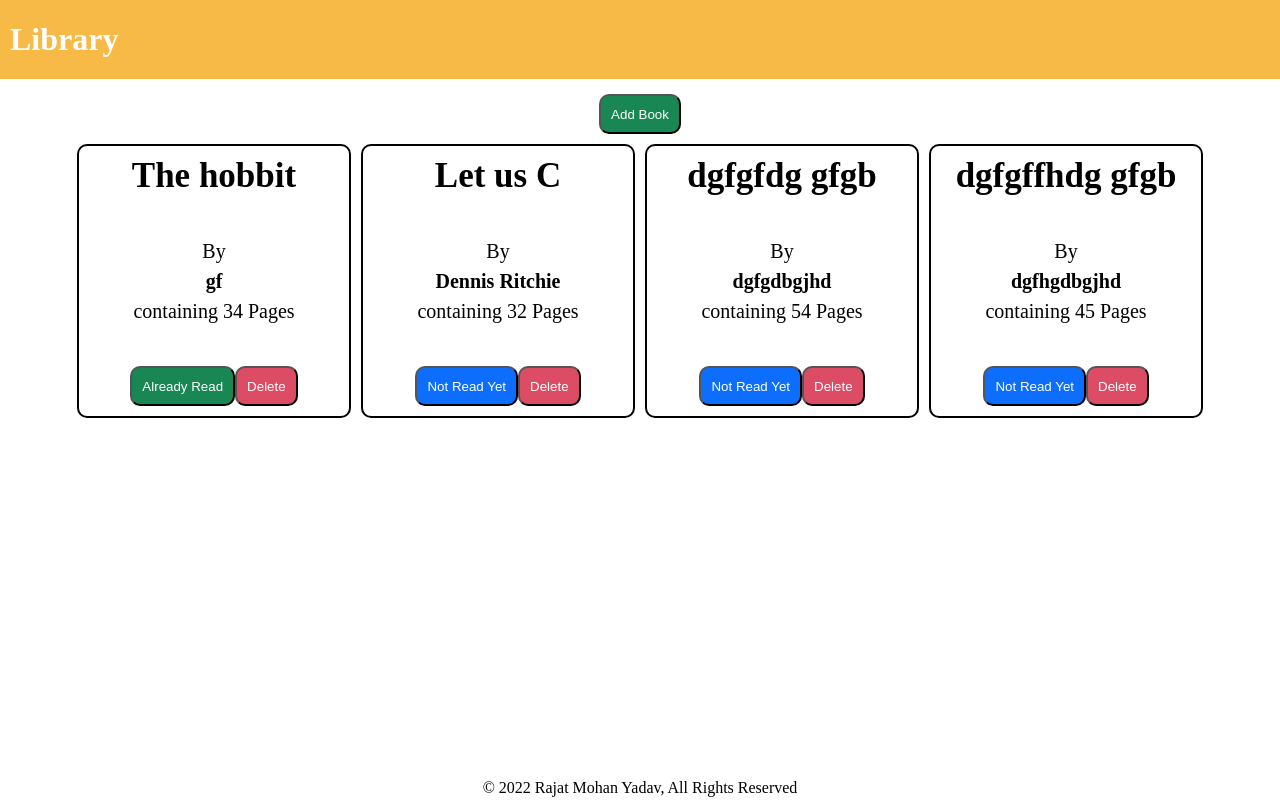
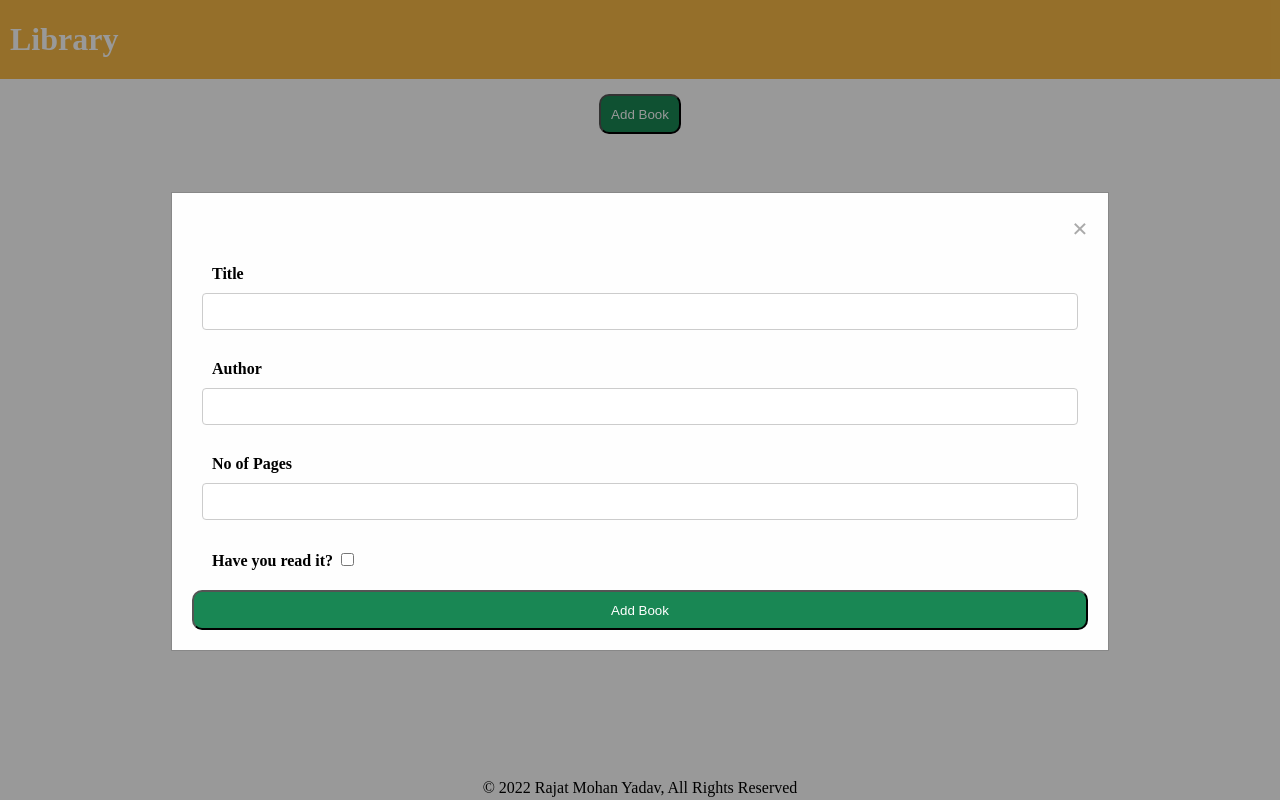
Before and after one commit to rajatmohan/library, a plain HTML site: page index.html in a window 1280 px wide. Both pictures are taken after a click on the button "Add Book". Drawn offline with Linux system fonts and the light colour scheme.

Commit message:
Create add book functionality

```diff
--- a/index.html
+++ b/index.html
@@ -15,12 +15,38 @@
 
     <main>
         <div class="actions-container">
-            <button id="addBookButton">Add Book</button>
+            <button id="addBookButton" class="success">Add Book</button>
         </div>
         <div class="grid-container">
 
         </div>
 
+        <div class="modal" id="addBookDiv">
+            <div class="modal-content">
+                <div class="close">&times;</div>
+                <form id="addBookForm" >
+                    <div class="form-group" id="errorMessage">
+                        <label></label>
+                    </div>
+                    <div class="form-group">
+                        <label for="bookTitle">Title</label>
+                        <input type="text" class="form-control" name="addBookTitle" id="addBookTitle">
+                    </div>
+                    <div class="form-group">
+                        <label for="bookAuthor">Author</label>
+                        <input type="text" class="form-control" name="addBookAuthor" id="addBookAuthor">
+                    </div>
+                    <div class="form-group">
+                        <label for="bookPages">No of Pages</label>
+                        <input type="number" class="form-control" name="addBookPages" id="addBookPages">
+                    </div>
+                    <div class="form-group">
+                        <label for="bookPages">Have you read it? <input type="checkbox" class="form-control" name="addBookRead" id="addBookRead"></label>
+                    </div>
+                    <button class="success">Add Book</button>
+                </form>
+            </div>
+        </div>
     </main>
 
     <footer>
--- a/index.js
+++ b/index.js
@@ -68,7 +68,6 @@ const createBookCard = (book) => {
     bookDeleteBtn.classList.add("delete");
     bookDeleteBtn.addEventListener('click', (event)=> {
         myLibrary.removeBookFromLibrary(book.title);
-
         const bookCard = event.target.parentElement.parentElement;
         bookCard.parentElement.removeChild(bookCard);
         console.log(myLibrary.library);
@@ -84,22 +83,60 @@ const createBookCard = (book) => {
     return cardDiv;
 };
 
+const bookListDiv = document.querySelector(".grid-container");
+
 const displayBooks = ()=> {
-    const bookListDiv = document.querySelector(".grid-container");
-
     myLibrary.library.forEach(book => bookListDiv.appendChild(createBookCard(book)));
 }
 
 let myLibrary = new Library();
 
-let b1 = new Book("The hobbit", "gf", 34, true);
-let b2 = new Book("Let us C", "Dennis Ritchie ", 32, false);
-let b3 = new Book("dgfgfdg  gfgb", "dgfgdbgjhd ", 54, false);
-let b4 = new Book("dgfgffhdg  gfgb", "dgfhgdbgjhd ", 45, false);
+//displayBooks();
 
-myLibrary.addBookToLibrary(b1);
-myLibrary.addBookToLibrary(b2);
-myLibrary.addBookToLibrary(b3);
-myLibrary.addBookToLibrary(b4);
+const addBookBtn = document.querySelector("#addBookButton");
+const addBookDiv = document.querySelector("#addBookDiv");
+const closeAddBookFromBtn = document.querySelector(".close");
+const addBookForm = document.querySelector("#addBookForm");
 
-displayBooks();
+const closeBookModel = () => {
+    addBookDiv.style.display = "none";
+
+}
+
+addBookBtn.addEventListener("click", ()=> {
+    addBookDiv.style.display = 'block';
+});
+
+closeAddBookFromBtn.addEventListener("click", ()=> {
+    closeBookModel();
+});
+
+// When the user clicks anywhere outside of the modal, close it
+window.onclick = function(event) {
+    console.log(event.target);
+    if (event.target == addBookDiv) {
+        closeBookModel();
+    }
+}
+
+addBookForm.addEventListener("submit", (event)=> {
+    event.preventDefault();
+
+    const bookTitle = document.querySelector("#addBookTitle").value;
+    const bookAuthor = document.querySelector("#addBookAuthor").value;
+    const bookRead = document.querySelector("#addBookRead").checked;
+    const bookPages = document.querySelector("#addBookPages").value;
+
+    if(bookTitle && bookAuthor && !isNaN(bookPages)) {
+        let newBook = new Book(bookTitle, bookAuthor, bookPages, bookRead);
+        myLibrary.addBookToLibrary(newBook);
+        bookListDiv.appendChild(createBookCard(newBook));
+        event.target.reset();
+        closeBookModel();
+    }
+    else {
+        const errorMessage = document.querySelector("#errorMessage");
+        errorMessage.classList.add("active");
+        errorMessage.children[0].textContent = "Fill all fields";
+    }
+})
--- a/styles.css
+++ b/styles.css
@@ -91,7 +91,7 @@ button {
     background-color: #0d6efd;
 }
 
-.read {
+.read, .success {
     background-color: #198754;
 }
 
@@ -101,5 +101,79 @@ button {
 
 #addBookButton {
     height: 40px;
-    background-color: #198754;
 }
+
+
+.modal {
+    display: none;
+    position: fixed;
+    z-index: 1;
+    left: 0;
+    top: 0;
+    width: 100%;
+    height: 100%;
+    overflow: auto;
+    background-color: rgba(0,0,0, 0.4);
+}
+
+.modal-content {
+    background-color: #fefefe;
+    margin: 15% auto;
+    padding: 20px;
+    border: 1px solid #888;
+    width: 70%;
+    min-width: 70%;
+    display: flex;
+    flex-direction: column;
+}
+
+.close {
+    color: #aaa;
+    float: right;
+    font-size: 28px;
+    font-weight: bold;
+    align-self:flex-end;
+}
+
+.close:hover,
+.close:focus {
+  color: black;
+  text-decoration: none;
+  cursor: pointer;
+}
+
+#addBookForm {
+    display: flex;
+    flex-direction: column;
+    margin-top: 0px;
+}
+
+.form-group {
+    padding: 10px;
+}
+
+.form-group label {
+    width: 100%;
+    padding: 10px;
+    display: inline-block;
+    font-weight: bold;
+}
+
+.form-group input[type=text], input[type=number] {
+    width: 100%;
+    padding: 10px;
+    border: 1px solid #ccc;
+    border-radius: 4px;
+    box-sizing: border-box;
+    resize: vertical;
+}
+
+#errorMessage {
+    color: red;
+    display: none;
+}
+
+#errorMessage.active {
+    display: block;
+    margin-top: -10px;
+}
```
